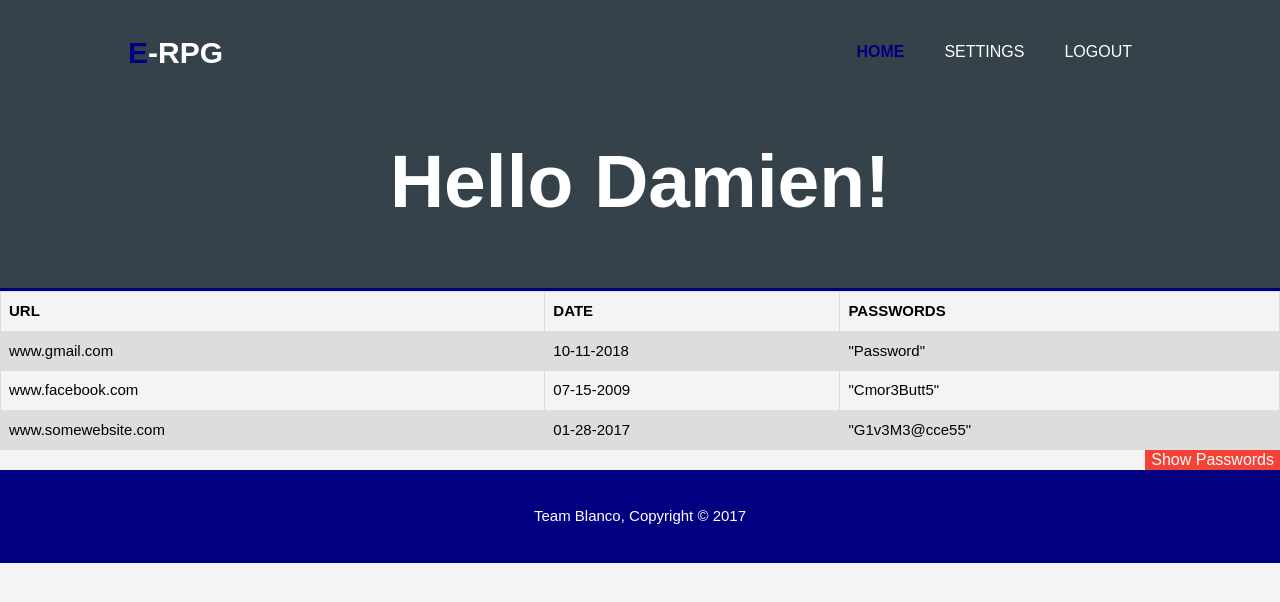
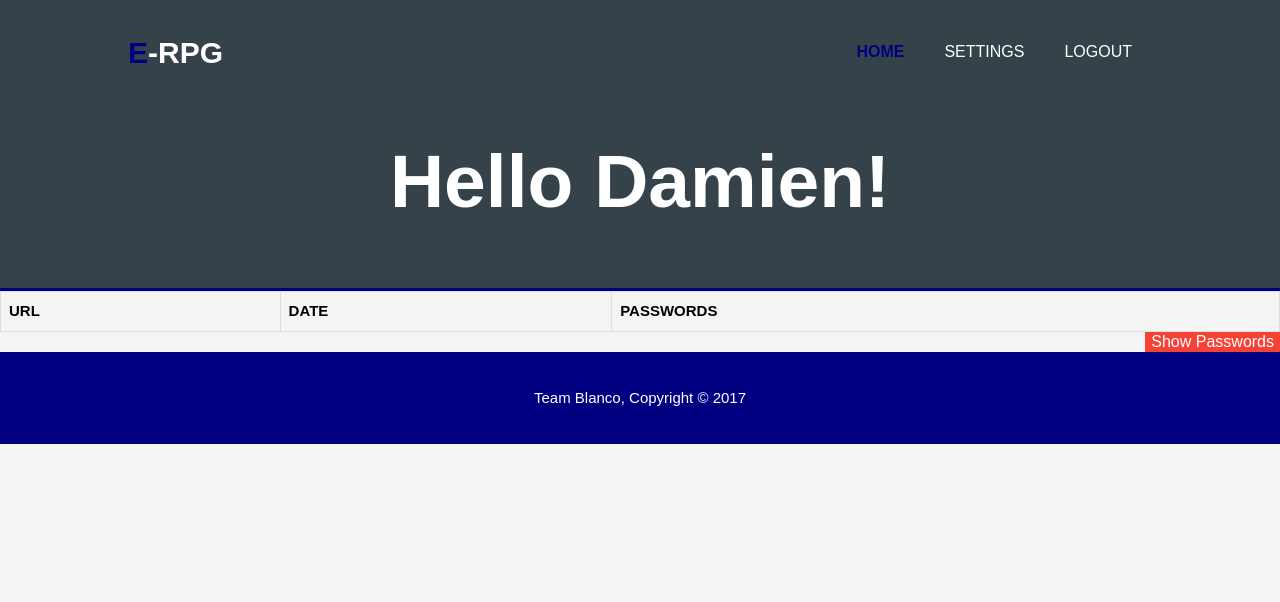
Before and after one commit to YukiSan1225/Capstone-Project, a PHP site: page /homepage.php in a window 1280 px wide. Shown: the top 602 px of the page. Run offline with PHP 8.4, Linux system fonts and the light colour scheme; a user stored in the database is signed in; lists and menus that the app fills with data are empty.

Commit message:
Finishing touches before teamwork

```diff
--- a/homepage.php
+++ b/homepage.php
@@ -34,7 +34,6 @@ include_once 'connect.php';
             </h1>
         </center>
     </div>
-
 </header>
 <body>
 </head>
@@ -47,21 +46,9 @@ include_once 'connect.php';
                 <th>DATE</th>
                 <th>PASSWORDS</th>
             </tr>
-            <tr>
-                <td>www.gmail.com</td>
-                <td>10-11-2018</td>
-                <td>"Password"</td>
-            </tr>
-            <tr>
-                <td>www.facebook.com</td>
-                <td>07-15-2009</td>
-                <td>"Cmor3Butt5"</td>
-            </tr>
-            <tr>
-                <td>www.somewebsite.com</td>
-                <td>01-28-2017</td>
-                <td>"G1v3M3@cce55"</td>
-            </tr>
+            <?php
+            //Leave for Zaynab to do :)
+            ?>
         </table>
     </section>
     </body>
--- a/login.php
+++ b/login.php
@@ -19,7 +19,7 @@ if (isset($_POST['login'])) {
         $_SESSION['usr_name'] = $row['FName'];
         header("Location: homepage.php");
     } else {
-        $errormsg = "Incorrect Email or Password!!!";
+        $errormsg = "Incorrect email and password!";
     }
 }
 ?>
```
